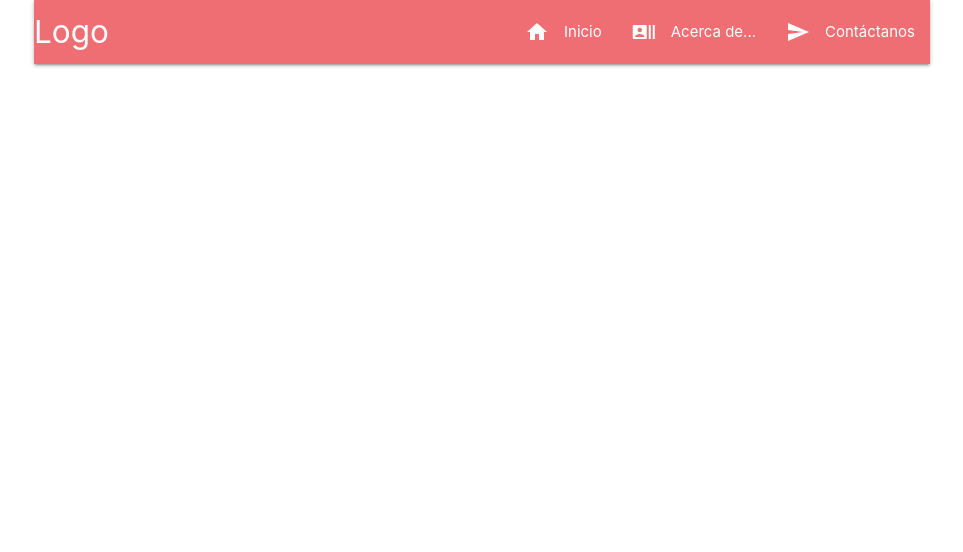
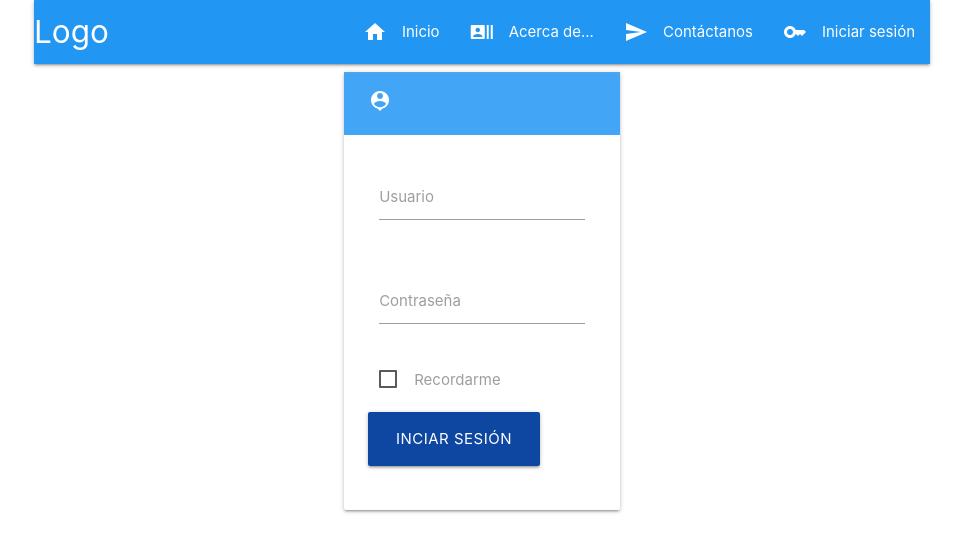
Before and after one commit to iamwsanchez/demo-router, a React (Create React App) app: page /Login in a window 1280 px wide. Shown: the top 552 px of the page, without its empty margins (158-1121 px from the left). Built offline with nearby package versions, Linux system fonts and the light colour scheme.

Commit message:
- Se crea ejemplo para hacer login con una clase de servicio.

```diff
--- a/src/App.js
+++ b/src/App.js
@@ -5,15 +5,17 @@ import { Nabvar } from "./navbar/Nabvar";
 import { Home } from "./pages/Index";
 import About from "./pages/About";
 import { Contact } from "./pages/Contact";
+import Login from "./pages/Login";
 function App() {
   return (
-    <div class="container">
+    <div className="container">
       <Router>
         <Nabvar/>
         <Routes>
           <Route exact path="/" element ={<Home/>}/>
           <Route path="/About" element ={<About/>}/>
           <Route path="/Contact" element ={<Contact/>}/>
+          <Route path="/Login" element ={<Login/>}/>
         </Routes>
       </Router>
     </div>
--- a/src/navbar/Nabvar.js
+++ b/src/navbar/Nabvar.js
@@ -5,12 +5,13 @@ export const Nabvar = () => {
     <>
         <header>
             <nav>
-                <div class="nav-wrapper">
-                    <Link to="#" class="brand-logo">Logo</Link>
-                    <ul id="nav-mobile" class="right hide-on-med-and-down">
-                        <li><Link to="/"><i class="material-icons left">home</i>Inicio</Link></li>
-                        <li><Link to="/About"><i class="material-icons left">recent_actors</i>Acerca de...</Link></li>
-                        <li><Link to="/Contact"><i class="material-icons left">send</i>Contáctanos</Link></li>
+                <div className="nav-wrapper blue">
+                    <Link to="#" className="brand-logo">Logo</Link>
+                    <ul id="nav-mobile" className="right hide-on-med-and-down">
+                        <li><Link to="/"><i className="material-icons left">home</i>Inicio</Link></li>
+                        <li><Link to="/About"><i className="material-icons left">recent_actors</i>Acerca de...</Link></li>
+                        <li><Link to="/Contact"><i className="material-icons left">send</i>Contáctanos</Link></li>
+                        <li><Link to="/Login"><i className="material-icons left">key</i>Iniciar sesión</Link></li>
                     </ul>
                 </div>
             </nav>
--- a/src/pages/Index.js
+++ b/src/pages/Index.js
@@ -25,8 +25,8 @@ export const Home = () => {
         {loading && "Cargando..."}
         {!!data && data.length > 0 ? data.map((product) => {
             return(
-              <div className='col s6'>
-                <div key={product.id} className="card large">
+              <div key={product.id} className='col s6'>
+                <div  className="card large">
                   <div className="card-image waves-effect waves-block waves-light">
                     <img className="activator" src={product.image} alt={product.title}/>
                   </div>
--- /dev/null
+++ b/src/pages/Login.js
@@ -0,0 +1,87 @@
+import React, { Component } from 'react'
+import LoginService from '../services/LoginService';
+
+
+class Login extends Component{
+    constructor(props){
+        super(props)
+        this.onChangeUserName = this.onChangeUserName.bind(this);
+        this.onChangePassword = this.onChangePassword.bind(this);
+        this.login = this.login.bind(this);
+        this.state = {
+            username : '',
+            password: ''
+        }
+    }
+    componentDidMount(){
+
+    }
+    onChangeUserName(e){
+        this.setState({username: e.target.value});
+    }
+    onChangePassword(e){
+        this.setState({password: e.target.value});
+    }
+    login() {
+        var data = {
+            username: this.state.username,
+            password: this.state.password
+          };
+          LoginService.login(data).then(({ data }) => {
+                console.log(JSON.stringify(data));
+                window.location.href="/";
+          })
+          .catch(err => console.dir(err))
+          .finally(() => alert("Login ejecutado"))
+    }
+    render(){
+        return(
+            <div className="row">
+                <div className="col s12 m8 l4 offset-m2 offset-l4">
+                <div className="card">
+
+                    <div className="card-action blue lighten-1 white-text">
+                    <b><i className="material-icons f300">person_pin</i></b>
+                    </div>
+
+                    <div className="card-content">
+                        <div className="row">
+                            <div className="col s12">
+                                <div className="input-field col s12">
+                                    <input type="text" name="username" required autoComplete="off" onChange={this.onChangeUserName}/>
+                                    <label htmlFor="username">Usuario</label>
+                                </div>
+                            </div>
+                        </div>
+                        <div className="row">
+                            <div className="col s12">
+                                <div className="input-field col s12">
+                                    <input type="password" name="password" required autoComplete="off" onChange={this.onChangePassword}/>
+                                    <label htmlFor="password">Contraseña</label>
+                                </div>
+                            </div>
+                        </div>
+                        <div className="row">
+                            <div className="col s12">
+                                <div className="col s12">
+                                    <label>
+                                        <input name="rememberme" type="checkbox" />
+                                        <span>Recordarme</span>
+                                    </label>
+                                </div>
+                            </div>
+                        </div>
+                        <div className="row">
+                            <div className="col s12">
+                                <button type="button" className="btn-large waves-effect waves-dark  blue darken-4" onClick={this.login}>Inciar sesión</button>
+                            </div>
+                        </div>
+                    </div>
+                </div>
+                </div>
+            </div>
+        )
+    }
+}
+
+export default Login;
--- /dev/null
+++ b/src/services/LoginService.js
@@ -0,0 +1,7 @@
+import httpCommon from "./http-common";
+class LoginService {
+    login(data){
+        return httpCommon.post("/auth/login", data);
+    }
+}
+ export default new LoginService();
--- /dev/null
+++ b/src/services/http-common.js
@@ -0,0 +1,7 @@
+import axios from "axios";
+export default axios.create({
+  baseURL: "https://fakestoreapi.com",
+  headers: {
+    "Content-type": "application/json"
+  }
+});
```
